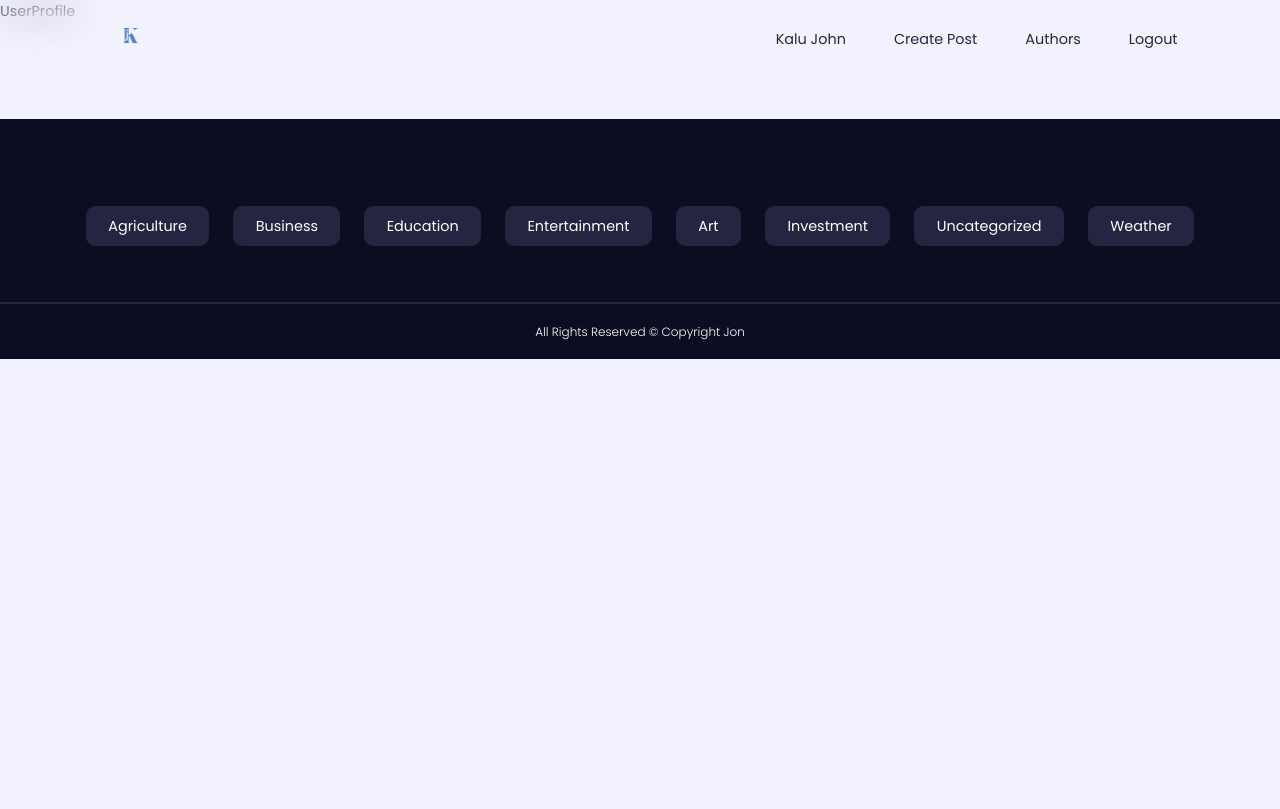
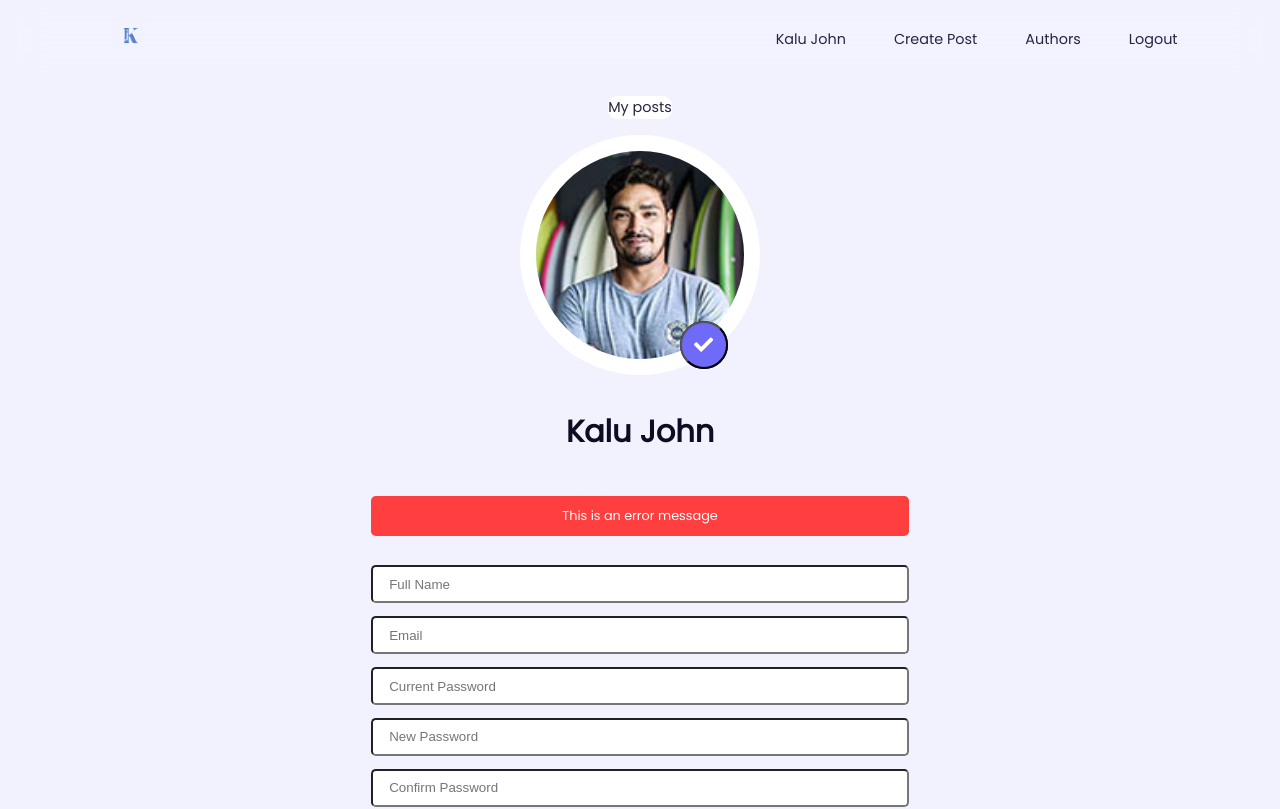
Before and after one commit to Johnni12/MERN-blog-app, a React (Vite) app: page /profile/1 in a window 1280 px wide. Shown: the top 809 px of the page. Built offline with nearby package versions, Linux system fonts and the light colour scheme.

Commit message:
update: App Routing

```diff
--- a/src/index.css
+++ b/src/index.css
@@ -389,3 +389,69 @@
 .author__info p{
   margin-top: 1rem;
 }
+
+/*============= PROFILE===============*/
+
+.profile__container{
+display: grid;
+place-items: center;
+text-align: center;
+}
+
+.profile__details{
+  width: 100%;
+}
+.avatar__wrapper{
+  width: 15rem;
+  aspect-ratio: 1/1;
+  position: relative;
+  margin-inline: auto;
+  margin-top: 1rem;
+}
+
+.profile__avatar{
+  height: 100%;
+  border-radius: 50%;
+  border: 1rem solid var(--color-white);
+  overflow: hidden;
+}
+
+.avatar__form{
+  height: 1rem;
+
+}
+
+.avatar__form input{
+  visibility: hidden;
+}
+
+.avatar__form label, .profile__avatar-btn{
+  background: var(--color-gray-900);
+  color: var(--color-white);
+  font-size: 1.2rem;
+  position: absolute;
+  right: 2rem;
+  bottom: 1.4rem;
+  width: 3rem;
+  height: 3rem;
+  display: grid;
+  place-items: center;
+  border-radius: 50%;
+}
+
+.profile__avatar-btn{
+  cursor: pointer;
+  padding: 0;
+  font-size: 1.2rem;
+  background: var(--color-primary);
+}
+
+.profile__details h2{
+  margin-top: 1.5rem;
+}
+
+.form.profile__form{
+  margin-top: 3rem;
+  margin-inline: auto;
+  width: var(--form-width);
+}
--- a/src/pages/Dashboard.jsx
+++ b/src/pages/Dashboard.jsx
@@ -1,8 +1,23 @@
-import React from 'react'
+import React, { useState } from 'react'
+import {DUMMY_POSTS} from '../data'
 
 const Dashboard = () => {
+  const [posts, setPosts] = useState(DUMMY_POSTS)
+
   return (
-    <div>Dashboard</div>
+    <section className='dashboard'>
+      {posts.length ? (
+        <div className='container dashboard__container'>
+        {posts.map(post=>{
+          return <article key={post.id} className='dsahboard__post'>
+
+          </article>
+        })}
+        </div>
+      ) : (
+        <h2>You have no posts yet</h2>
+      )}
+    </section>
   )
 }
 
--- a/src/pages/Login.jsx
+++ b/src/pages/Login.jsx
@@ -24,6 +24,7 @@
             name='email'
             value={userData.email}
             onChange={changeInputHandler}
+            autoFocus
           />
           <input
             type='password'
--- a/src/pages/UserProfile.jsx
+++ b/src/pages/UserProfile.jsx
@@ -1,8 +1,83 @@
-import React from 'react'
+import React, { useState } from 'react'
+import { Link } from 'react-router-dom'
+import Avatar from '../images/avatar8.jpg'
+import { FaEdit } from 'react-icons/fa'
+import { FaCheck } from 'react-icons/fa'
 
 const UserProfile = () => {
+  const [avatar, setAvatar] = useState(Avatar)
+  const [name, setName] = useState('')
+  const [email, setEmail] = useState('')
+  const [currenPassword, setCurrentPassword] = useState('')
+  const [newPassword, setNewPassword] = useState('')
+  const [confirmNewPassword, setConfirmNewPassword] = useState('')
   return (
-    <div>UserProfile</div>
+    <section className='profile'>
+      <div className='container profile__container'>
+        <Link to={`/myposts/fferf`} className='btn'>
+          My posts
+        </Link>
+        <div className='profile__details'>
+          <div className='avatar__wrapper'>
+            <div className='profile__avatar'>
+              <img src={avatar} alt='' />
+            </div>
+            {/*form to update the avatar */}
+            <form className='avatar__form'>
+              <input
+                type='file'
+                name='avatar'
+                id='avatar'
+                onChange={(e) => setAvatar(e.target.files[0])}
+                accept='png, jpg, jpeg'
+              />
+              <label htmlFor='avatar'>
+                <FaEdit />
+              </label>
+            </form>
+            <button className='profile__avatar-btn'>
+              <FaCheck />
+            </button>
+          </div>
+          <h2>Kalu John</h2>
+          {/* form to update user details*/}
+          <form className='form profile__form'>
+            <p className='form__error-message'>This is an error message</p>
+            <input
+              type='text'
+              placeholder='Full Name'
+              value={name}
+              onChange={(e) => setName(e.target.value)}
+            />
+            <input
+              type='Email'
+              placeholder='Email'
+              value={email}
+              onChange={(e) => setEmail(e.target.value)}
+            />
+            <input
+              type='password'
+              placeholder='Current Password'
+              value={currenPassword}
+              onChange={(e) => setCurrentPassword(e.target.value)}
+            />
+            <input
+              type='password'
+              placeholder='New Password'
+              value={newPassword}
+              onChange={(e) => setNewPassword(e.target.value)}
+            />
+            <input
+              type='password'
+              placeholder='Confirm Password'
+              value={confirmNewPassword}
+              onChange={(e) => setConfirmNewPassword(e.target.value)}
+            />
+            <button type='submit' className='btn primary'>Update details</button>
+          </form>
+        </div>
+      </div>
+    </section>
   )
 }
 
```
